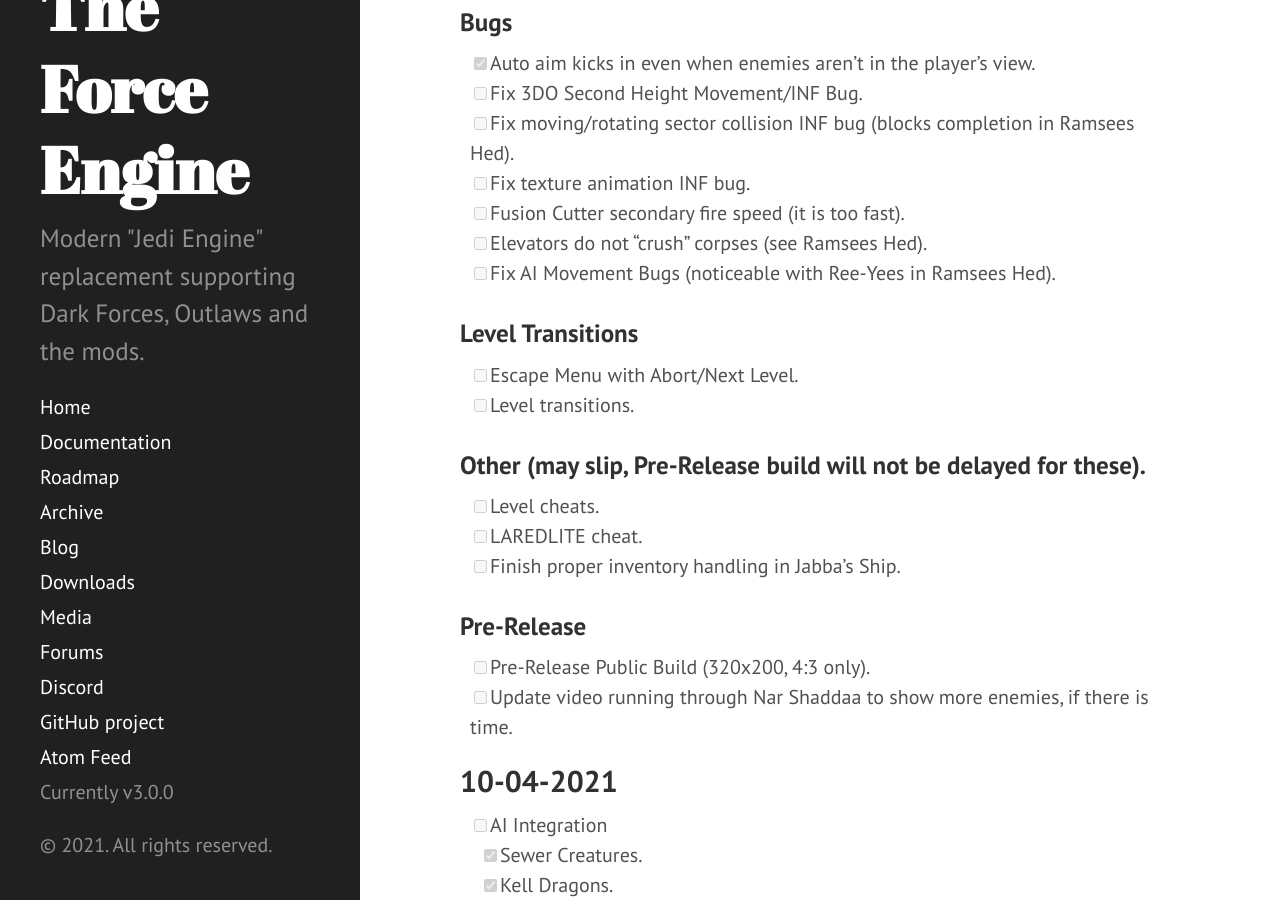
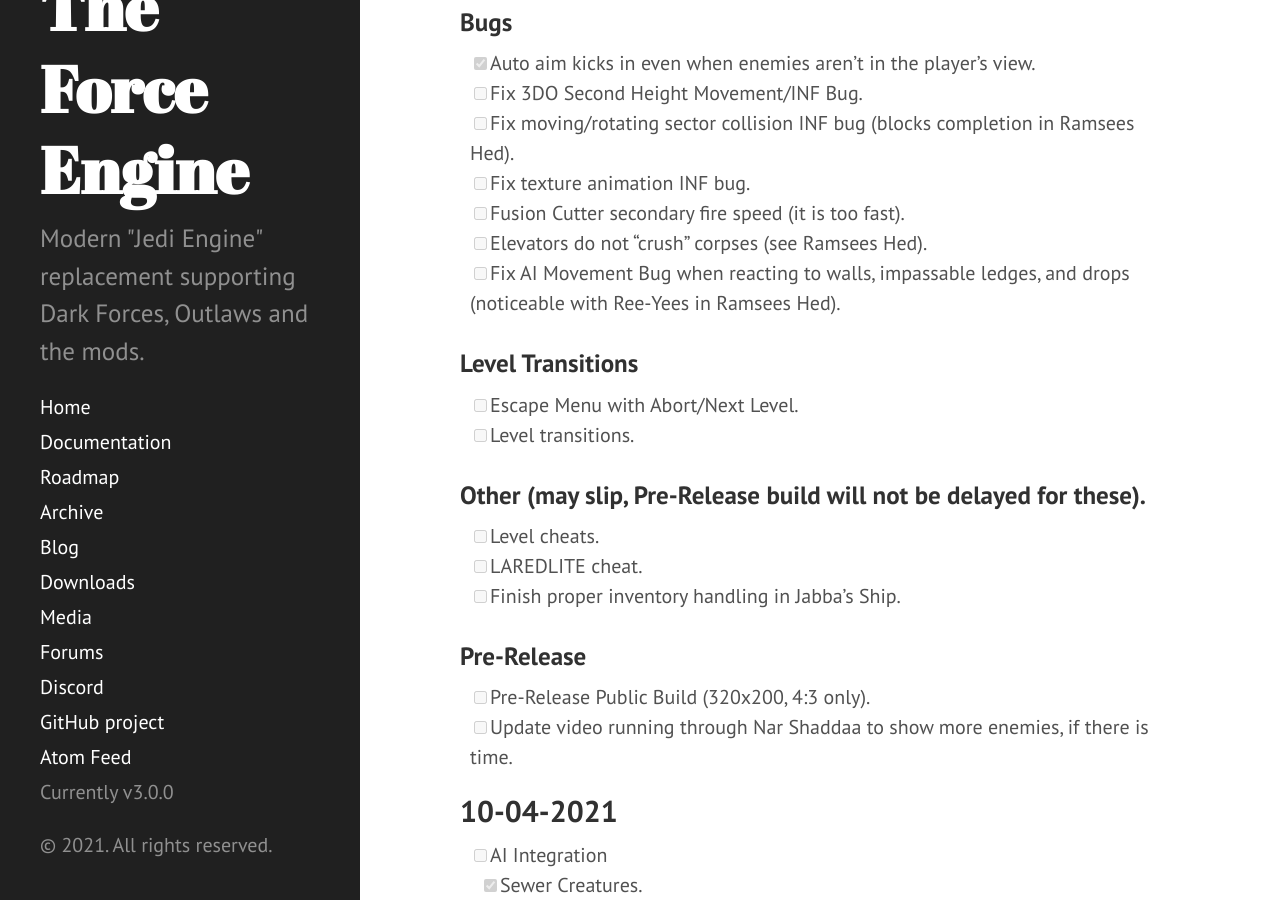
Before and after one commit to TheForceEngine/TheForceEngine.github.io, a Jekyll site: the page built from ProgressTracker.md, in a window 1280 px wide and 900 px high, scrolled down 1186 px. Built offline with Jekyll 4.4.1, drawn with Linux system fonts in a browser that asks for light colours.

Commit message:
Update ProgressTracker.md

```diff
--- a/ProgressTracker.md
+++ b/ProgressTracker.md
@@ -32,7 +32,7 @@
 - [ ] Fix texture animation INF bug.
 - [ ] Fusion Cutter secondary fire speed (it is too fast).
 - [ ] Elevators do not "crush" corpses (see Ramsees Hed).
-- [ ] Fix AI Movement Bugs (noticeable with Ree-Yees in Ramsees Hed).
+- [ ] Fix AI Movement Bug when reacting to walls, impassable ledges, and drops (noticeable with Ree-Yees in Ramsees Hed).
 
 ### Level Transitions
 - [ ] Escape Menu with Abort/Next Level.
```
